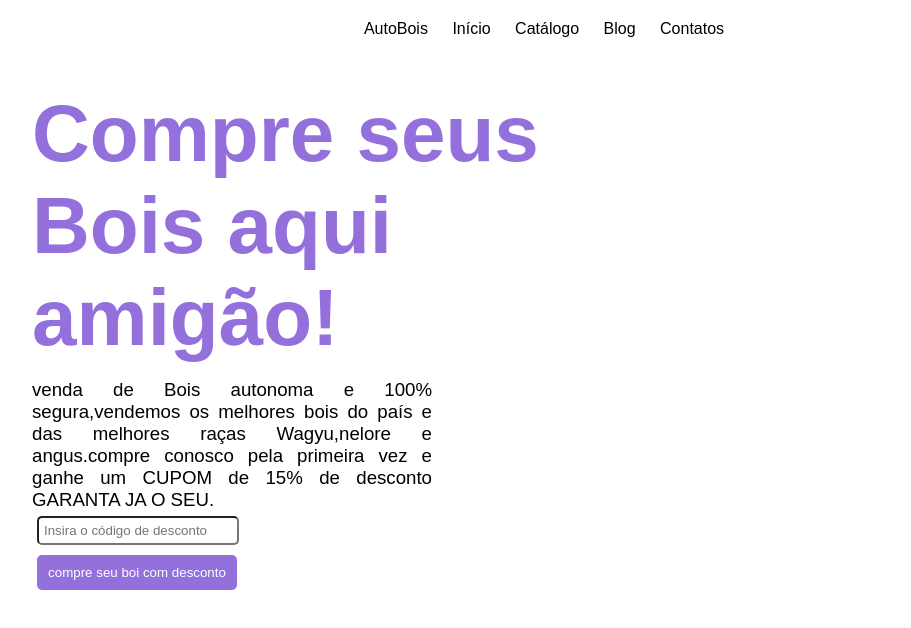
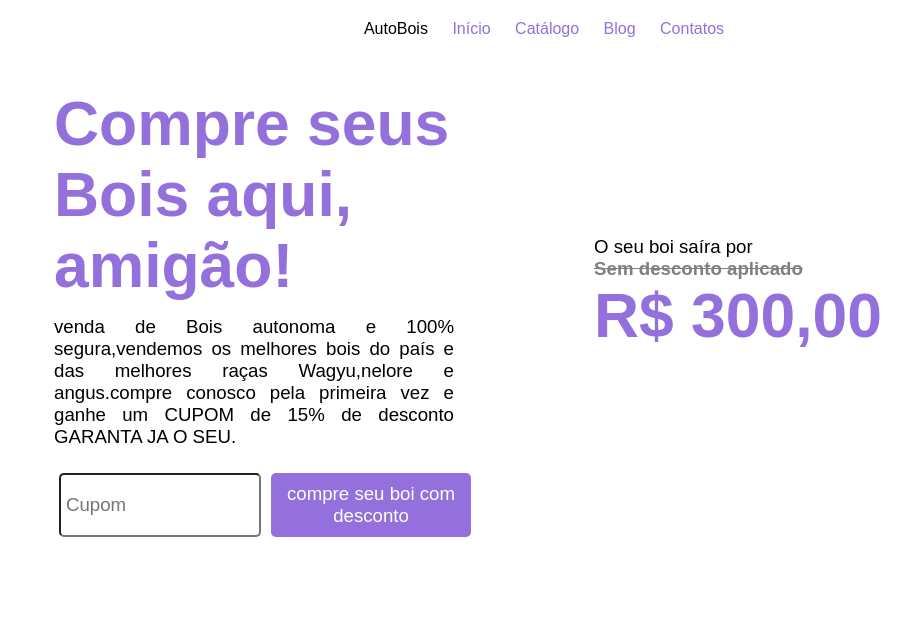
Before and after one commit to thomas-almeida/InterfaceClones, a plain HTML site: page index.html in a window 1280 px wide. Shown: the whole page, without its empty margins (96-1007 px from the left). Drawn offline with Linux system fonts and the light colour scheme.

Commit message:
Plataforma Estruturada

```diff
--- a/assets/css/button.css
+++ b/assets/css/button.css
@@ -1,4 +1,12 @@
 /* Gordo */
+
+#cupom-area{
+    display: flex;
+    padding: 10px;
+    padding-top: 20px;
+    padding-left: 0px;
+}
+
 #btncupom{
     border: none;
     background-color: mediumpurple;
@@ -21,4 +29,10 @@
     width: 188px;
     border-radius:5px ;
     padding: 5px;
+    font-size: 14pt;
 }
+
+
+#cupom-area button{
+    font-size: 14pt;
+}
--- a/assets/css/container.css
+++ b/assets/css/container.css
@@ -6,4 +6,20 @@
 .container-content{
   padding: 30px;
   width: 80%;
+  display: flex;
+  justify-content: center;
+  flex-wrap: wrap;
+
 }
+
+.info{
+  width: 500px;
+}
+
+
+.preco-do-boi{
+
+  width: 400px;
+  padding: 20px;
+  margin: 20px;
+}
--- a/assets/css/conteudo.css
+++ b/assets/css/conteudo.css
@@ -1,6 +1,6 @@
 h1 {
-    font-size: 60pt;
-    width: 600px;
+    font-size: 3.9rem;
+    width: 500px;
     color: mediumpurple;
 }
 
@@ -10,3 +10,19 @@ p {
     width: 400px;
     font-size: 14pt;
 }
+
+#preco-antigo{
+    text-decoration:line-through;
+    color: gray;
+}
+
+#cupom-area{
+    padding-left: 0;
+    margin-left: 0;
+}
+
+.preco-do-boi{
+    position: relative;
+    top: 20%;
+    height: 300px;
+}
--- a/assets/css/navbar.css
+++ b/assets/css/navbar.css
@@ -17,5 +17,5 @@ nav li{
 
 nav a{
   text-decoration: none;
-  color: black;
+  color: mediumpurple;
 }
--- a/assets/js/script.js
+++ b/assets/js/script.js
@@ -4,6 +4,8 @@
 var inputCupom = document.getElementById('txt')
 var btnCupom = document.getElementById('btncupom')
 var cupomDesconto = "MEUBOIBARATO"
+var precoAntigo = document.getElementById('preco-antigo')
+var precoNovo = document.getElementById('preco-novo')
 
 var desconto = 303 * 0.15
 desconto = 303 - desconto
@@ -14,7 +16,10 @@ btnCupom.addEventListener('click', function () {
 
     if (inputCupom.value == cupomDesconto) {
         //Validar cupom
-        alert('CUPOM APLICADO, BOI TA MAIS BARATO!!')
+
+        precoAntigo.innerText = 'de R$ 300,00, por'
+        precoNovo.innerText = 'R$ ' + desconto
+        inputCupom.value = ""
     } else {
         alert('CUPOM INVALIDO')
     }
--- a/index.html
+++ b/index.html
@@ -1,5 +1,6 @@
 <!DOCTYPE html>
 <html lang="pt-br">
+
 <head>
     <meta charset="UTF-8">
     <meta http-equiv="X-UA-Compatible" content="IE=edge">
@@ -12,6 +13,7 @@
 
     <title>AutoBois</title>
 </head>
+
 <body>
 
 
@@ -32,18 +34,27 @@
 
         <div class="container-content">
 
+            <div class="info">
+
+                <div class="info-text">
                     <!--Murillho programadero-->
                     <!--H1-->
 
-            <h1>Compre seus Bois aqui amigão! </h1>
+                    <h1>Compre seus Bois aqui, amigão! </h1>
                     <!--p-->
-            <p>venda de Bois autonoma e 100% segura,vendemos os melhores bois do país e das melhores raças Wagyu,nelore e angus.compre conosco pela primeira vez e ganhe um CUPOM de 15% de desconto GARANTA JA O SEU.</p>
+                    <p>venda de Bois autonoma e 100% segura,vendemos os melhores bois do país e das melhores raças
+                        Wagyu,nelore e angus.compre conosco pela primeira vez e ganhe um CUPOM de 15% de desconto
+                        GARANTA JA
+                        O SEU.</p>
+
+                </div>
 
                 <!--Gordo-->
                 <!--Botão-->
 
                 <div id="cupom-area">
-                <input id="txt" type="text" placeholder="Insira o código de desconto">
+
+                    <input id="txt" type="text" placeholder="Cupom">
                     <br>
 
                     <button id="btncupom">
@@ -51,6 +62,14 @@
                     </button>
 
                 </div>
+            </div>
+
+            <div class="preco-do-boi">
+                <p>O seu boi saíra por</p>
+                <h3 id="preco-antigo">Sem desconto aplicado</h3>
+                <h1 id="preco-novo">R$ 300,00</h1>
+            </div>
+
         </div>
 
     </div>
```
Lines whose indentation alone changed are shown as unchanged.
